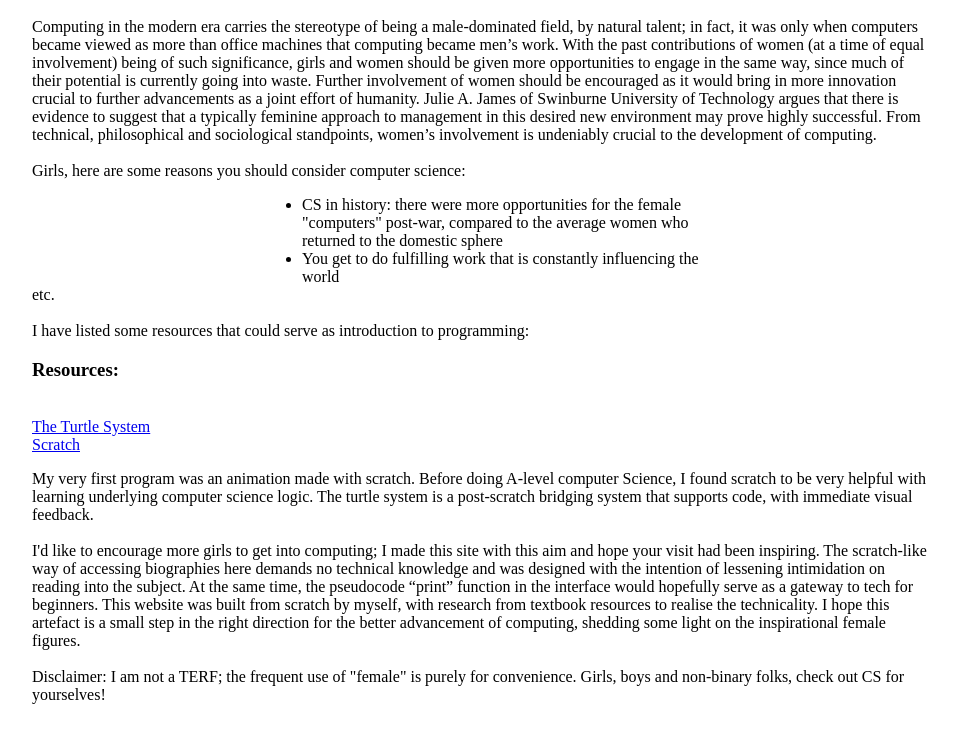
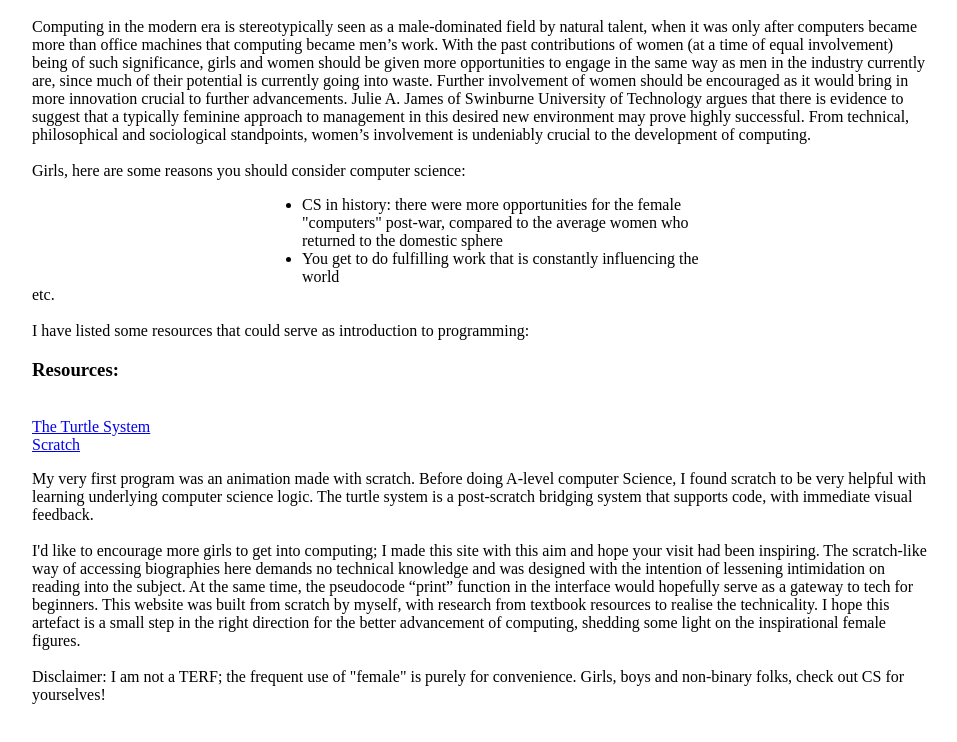
Before and after one commit to k-lin-k/extended-project-qualification, a plain HTML site: page CS.html in a window 1280 px wide. Shown: the part 90-832 px from the top of the page, without its empty margins (158-1115 px from the left). Drawn offline with Linux system fonts and the light colour scheme.

Commit message:
Update CS.html

```diff
--- a/CS.html
+++ b/CS.html
@@ -19,13 +19,13 @@
 <body style="max-width:900px; text-align:left;margin-left:auto ;margin-right:auto">
 <h1>Computer Science</h1>
 <p>
-    Computing in the modern era carries the stereotype of being a male-dominated field, by
-    natural talent; in fact, it was only when computers became viewed as more than office machines that
+    Computing in the modern era is stereotypically seen as a male-dominated field by
+    natural talent, when it was only after computers became more than office machines that
     computing became men’s work. With the past contributions
     of women (at a time of equal involvement) being of such significance, girls and
-    women should be given more opportunities to engage in the same way, since much of their potential is
+    women should be given more opportunities to engage in the same way as men in the industry currently are, since much of their potential is
     currently going into waste. Further involvement of women should be encouraged as it would
-    bring in more innovation crucial to further advancements as a joint effort of humanity. Julie A. James of
+    bring in more innovation crucial to further advancements. Julie A. James of
     Swinburne University of Technology argues that there is evidence to suggest that a typically feminine approach
     to management in this desired new environment may prove highly successful. From technical, philosophical
     and sociological standpoints, women’s involvement is undeniably crucial to the development
```
